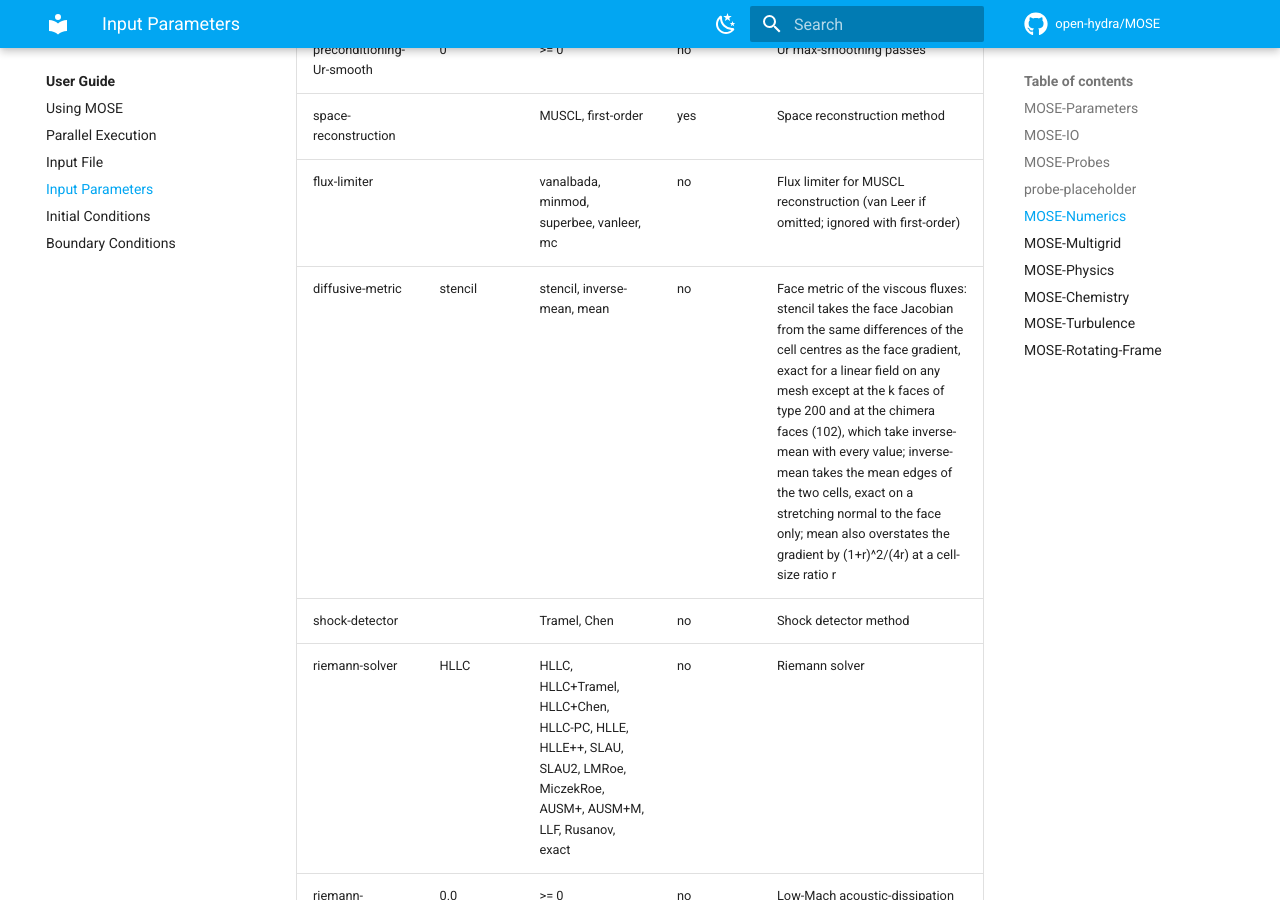
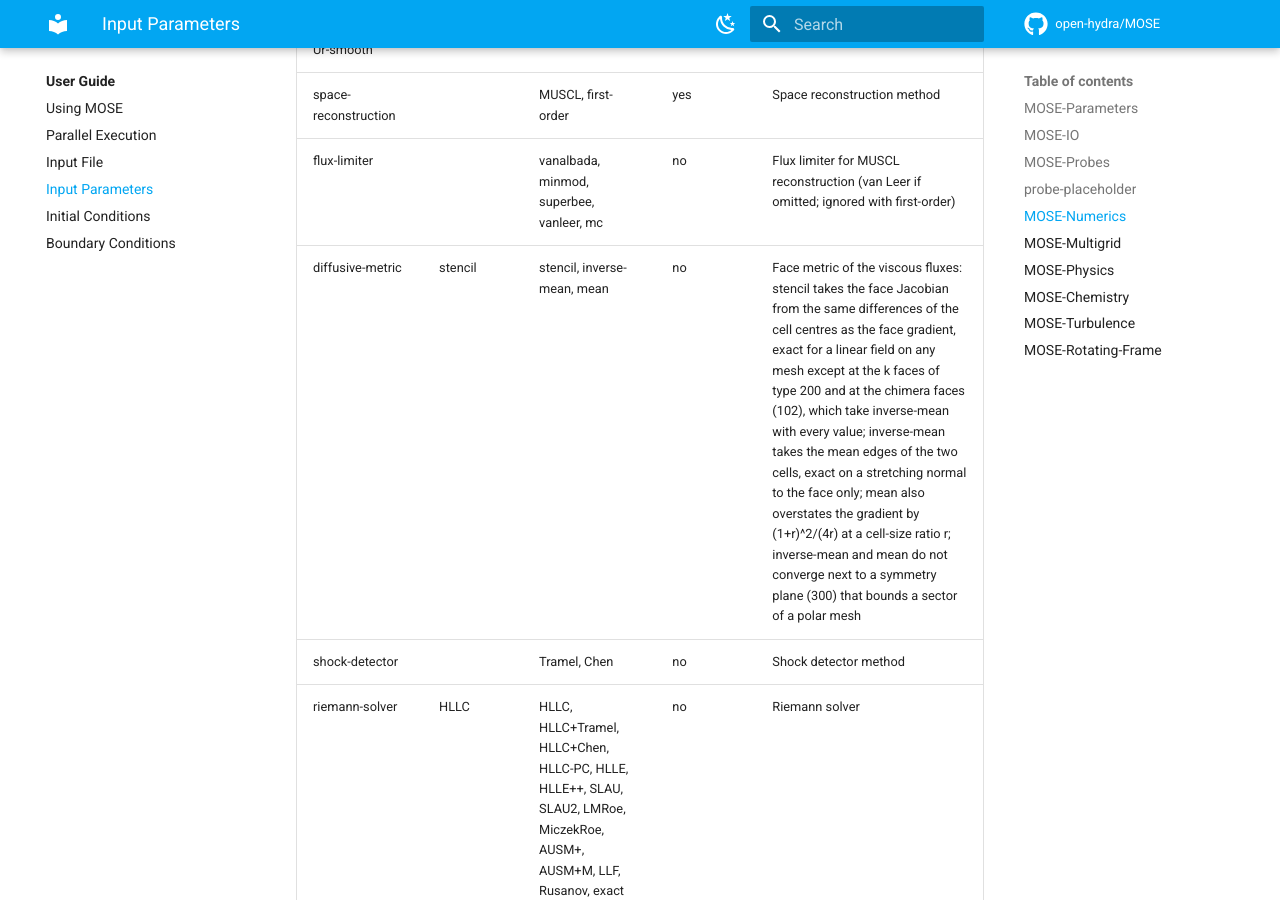
Before and after one commit to open-hydra/MOSE, an MkDocs documentation site: the page built from docs/user/registry.md, in a window 1280 px wide and 900 px high, scrolled down 3008 px. Built offline with MkDocs 1.6.1 and Material for MkDocs 9.7.7, drawn with Linux system fonts in a browser that asks for light colours; comment, search, counter and statistics services are not loaded.

Commit message:
Docs: first order next to a polar axis; metrics at symmetry planes
The theory guide said that a polar line with its axis nodes at r = 0
and the symmetry condition on the axis runs with diffusive-metric =
stencil, and that the face gradients next to the axis are exact for
linear fields. It did not say how far the solution there is from that
of a mesh with no axis.

numerics.md: next to such an axis the solution is of first order. On a
nozzle at 360 degrees (measured on an earlier version of the code),
against the same mesh with its axis nodes at 1e-6 of the first radial
edge, the mass flow, the thrust, the wall friction and the wall heat
flux differ by less than 3e-6 (inviscid and laminar), and the Mach
number by up to 1.4e-3 in the cells next to the axis and by less than
4e-5 beyond the third row of cells (inviscid); against an O-H mesh, with
no axis, the Mach number of the cells next to the axis differs by
1.45e-3 and 8.9e-4 on two meshes refined by 1.5 (inviscid), and the mass
flow per unit area and the thrust per unit area by at most 5.5e-6
(inviscid) and 6.5e-4 (laminar). On smooth fields the residual of the
two rows of cells next to the axis does not converge as the mesh is
refined: its viscous part grows as 1/h, its convective part does not
decrease. With inverse-mean and mean the viscous residual of the cells
next to a symmetry plane (300) that bounds a sector of a polar mesh
stays of order one as the mesh is refined; with stencil those cells
converge as the others. The help of diffusive-metric, and so
docs/user/registry.md, states this second limit.

Before and after: documentation only; the help text of
diffusive-metric changes, no computation does.

Class: D (documentation).

Basis: measurement. Steady runs of a nozzle at 360
degrees (HLLC, MUSCL with van Leer, RK3, local time step) on a polar
mesh with its axis nodes at r = 0, the same mesh with them at 1e-6 of
the first radial edge and an O-H mesh; residuals of one explicit step
of smooth fields given as exact cell means, on polar meshes of 8 to 64
cells across the radius, a full turn and a quarter closed by symmetry
planes.

Co-Authored-By: Claude Opus 5.5 <noreply@anthropic.com>

```diff
--- a/docs/user/registry.md
+++ b/docs/user/registry.md
@@ -62,7 +62,7 @@
 | preconditioning-Ur-smooth | 0 | >= 0 |  no | Ur max-smoothing passes |
 | space-reconstruction |  | MUSCL, first-order | yes | Space reconstruction method |
 | flux-limiter |  | vanalbada, minmod, superbee, vanleer, mc |  no | Flux limiter for MUSCL reconstruction (van Leer if omitted; ignored with first-order) |
-| diffusive-metric | stencil | stencil, inverse-mean, mean |  no | Face metric of the viscous fluxes: stencil takes the face Jacobian from the same differences of the cell centres as the face gradient, exact for a linear field on any mesh except at the k faces of type 200 and at the chimera faces (102), which take inverse-mean with every value; inverse-mean takes the mean edges of the two cells, exact on a stretching normal to the face only; mean also overstates the gradient by (1+r)^2/(4r) at a cell-size ratio r |
+| diffusive-metric | stencil | stencil, inverse-mean, mean |  no | Face metric of the viscous fluxes: stencil takes the face Jacobian from the same differences of the cell centres as the face gradient, exact for a linear field on any mesh except at the k faces of type 200 and at the chimera faces (102), which take inverse-mean with every value; inverse-mean takes the mean edges of the two cells, exact on a stretching normal to the face only; mean also overstates the gradient by (1+r)^2/(4r) at a cell-size ratio r; inverse-mean and mean do not converge next to a symmetry plane (300) that bounds a sector of a polar mesh |
 | shock-detector |  | Tramel, Chen |  no | Shock detector method |
 | riemann-solver | HLLC | HLLC, HLLC+Tramel, HLLC+Chen, HLLC-PC, HLLE, HLLE++, SLAU, SLAU2, LMRoe, MiczekRoe, AUSM+, AUSM+M, LLF, Rusanov, exact |  no | Riemann solver |
 | riemann-options-Mco | 0.0 | >= 0 |  no | Low-Mach acoustic-dissipation cutoff Mach (floor) |
```
Also changed, not shown: docs/theory/numerics.md (+9 -0 lines), 1 other file.
